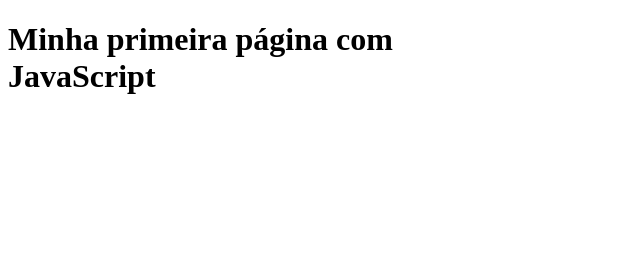
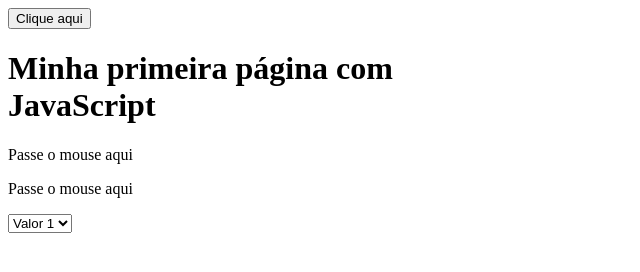
Before and after one commit to MMSales/javascript, a plain HTML site: page aula_javascript/index.html in a window 1280 px wide. Shown: the whole page, without its empty margins (0-640 px from the left). Drawn offline with Linux system fonts and the light colour scheme.

Commit message:
Aulas 4-5
Curso de Programação para internet com JavaScript terminado.

```diff
--- a/aula_javascript/index.html
+++ b/aula_javascript/index.html
@@ -7,8 +7,17 @@
     <title>Minha página</title>
     <script  type = "text/javascript" src="main.js"></script>
 </head>
-<body>
+<body onload="load()">
+    <button type="button"
+    onclick="botao()">Clique aqui</button>
     <h1>Minha primeira página com <br>JavaScript</h1>
-
+    <p id="agradecimento" onclick="redirecionar()"></p>
+    <p id="mouse_move" onmouseover="trocar(this)" onmouseout="voltar(this)">Passe o mouse aqui</p>
+    <p id="mouse_move" onmouseover="trocar(this)" onmouseout="voltar(this)">Passe o mouse aqui</p>
+    <select onchange="change(this)">
+        <option value="1">Valor 1</option>
+        <option value="2">Valor 2</option>
+        <option value="3">Valor 3</option>
+    </select>
 </body>
 </html>
--- a/aula_javascript/main.js
+++ b/aula_javascript/main.js
@@ -1,3 +1,60 @@
+function botao() {
+    document.getElementById("agradecimento").innerHTML = "<b>Obrigado por clicar no botão!<b>"
+
+}
+
+function redirecionar() {
+    //abre página diferente
+    window.open("https://www.youtube.com/")
+    //abre na mesma página
+    window.location.href = "https://www.youtube.com/"
+}
+
+function trocar(elemento) {
+    //document.getElementById("mouse_move").innerHTML = "Obrigado por passar o mouse"
+    elemento.innerHTML = "Obrigado por passar o mouse."
+}
+
+function voltar(elemento) {
+    elemento.innerHTML = "Passe o mouse aqui."
+
+}
+
+function load() {
+    alert("Página carregada")
+}
+
+function change(elemento){
+    console.log(elemento.value)
+}
+
+
+
+
+
+
+
+
+/*AULA 4
+function soma(n1,n2) {
+    return n1 + n2
+}
+
+function validadeIdade(idade) {
+    var validar
+    if (idade >= 18){
+        validar = true
+    }else {
+        validar = false
+    }
+    return validar
+}
+
+var idade = prompt("Digite sua idade.")
+console.log(validadeIdade(idade))
+
+alert(soma(5,10))*/
+
 /*Aula 3
 
 
```
